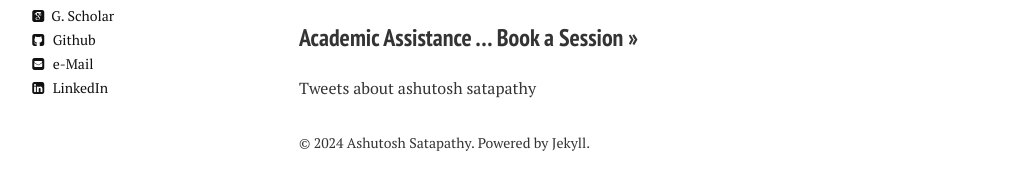
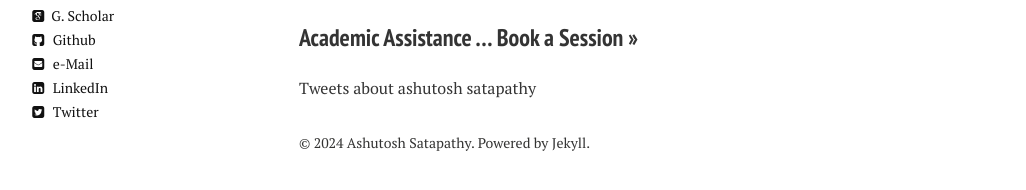
Before and after one commit to ashutoshsatapathy1990/ashutoshsatapathy1990.github.io, a Jekyll site: the page built from index.md, in a window 1280 px wide. Shown: the part 466-656 px from the top of the page, without its empty margins (21-1047 px from the left). Built offline with Jekyll 4.4.1, drawn with Linux system fonts in a browser that asks for light colours; nearby versions of some CDN libraries; comment, search, counter and statistics services are not loaded.

Commit message:
Update _config.yml

```diff
--- a/_config.yml
+++ b/_config.yml
@@ -15,7 +15,7 @@ owner:
   linkedin                  :  ashutosh-satapathy-24903747
   google_scholar            :  SwrZkasAAAAJ
   github                    :  ashutoshsatapathy1990
-  Twitter                   :  satapathy1990
+  twitter                   :  satapathy1990
 
 # Analytics and webmaster tools stuff goes here
 google_analytics: UA-52736040-1
```
